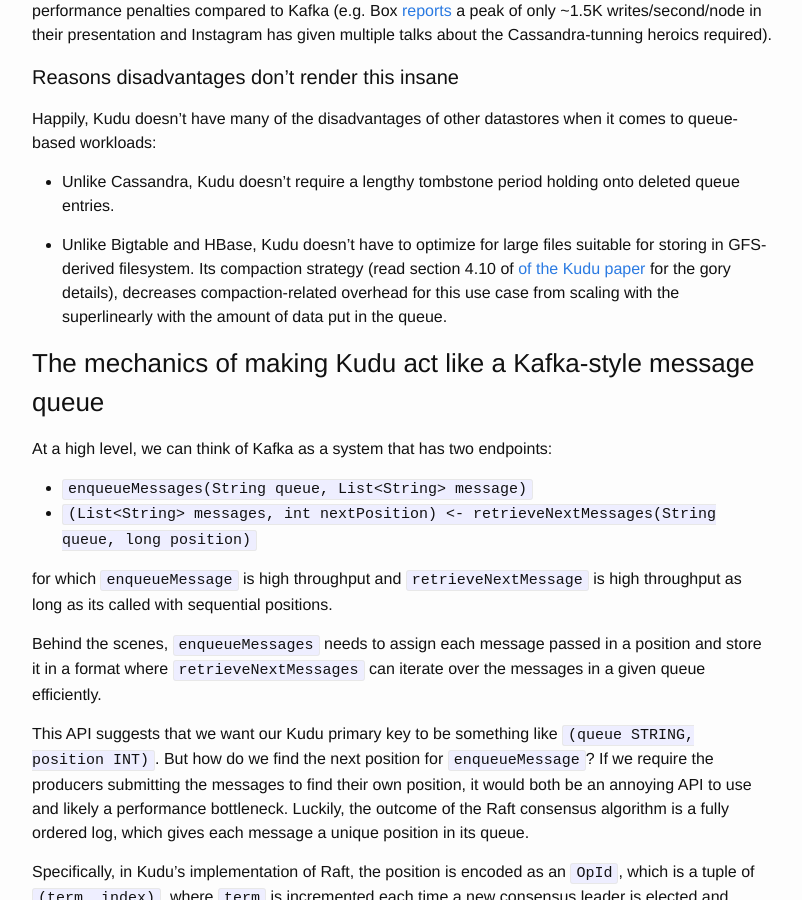
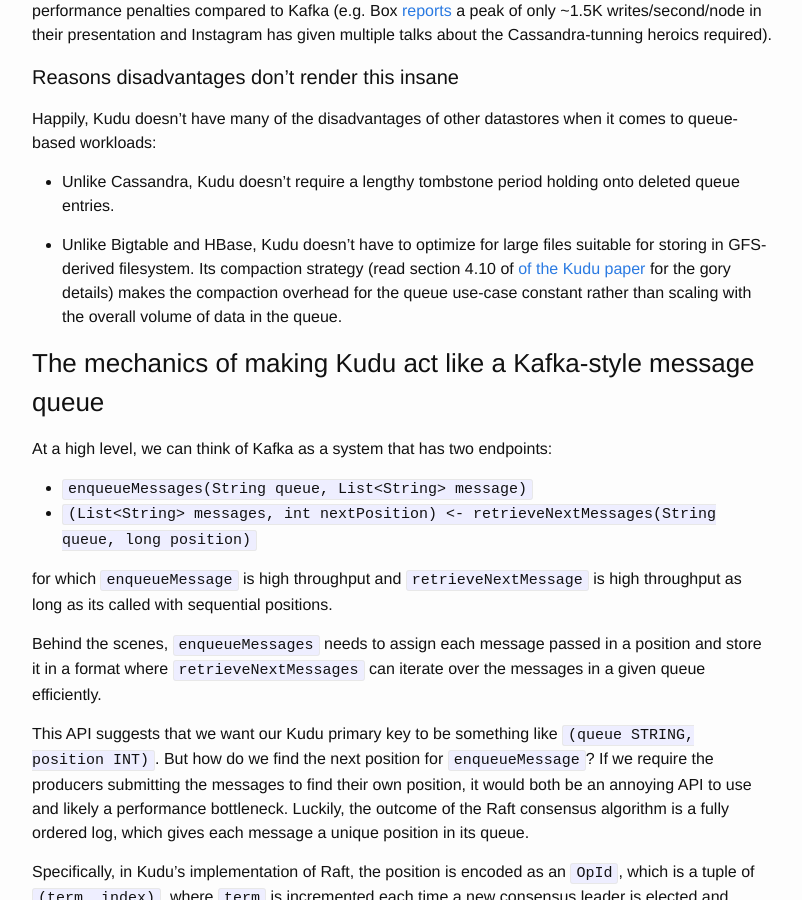
Before and after one commit to frew/frew.github.io, a Jekyll site: the page built from _posts/2016-01-24-kudu-as-a-more-flexible-kafka.markdown, in a window 1280 px wide and 900 px high, scrolled down 2982 px. Shown: the whole window, without its empty margins (238-1040 px from the left). Built offline with Jekyll 4.4.1, drawn with Linux system fonts in a browser that asks for light colours; comment, search, counter and statistics services are not loaded.

Commit message:
Write sentence more better

```diff
--- a/_posts/2016-01-24-kudu-as-a-more-flexible-kafka.markdown
+++ b/_posts/2016-01-24-kudu-as-a-more-flexible-kafka.markdown
@@ -66,7 +66,7 @@ Happily, Kudu doesn't have many of the disadvantages of other datastores when it
 
 * Unlike Cassandra, Kudu doesn't require a lengthy tombstone period holding onto deleted queue entries.
 
-* Unlike Bigtable and HBase, Kudu doesn't have to optimize for large files suitable for storing in GFS-derived filesystem. Its compaction strategy (read section 4.10 of [of the Kudu paper](http://getkudu.io/kudu.pdf) for the gory details), decreases compaction-related overhead for this use case from scaling with the superlinearly with the amount of data put in the queue.
+* Unlike Bigtable and HBase, Kudu doesn't have to optimize for large files suitable for storing in GFS-derived filesystem. Its compaction strategy (read section 4.10 of [of the Kudu paper](http://getkudu.io/kudu.pdf) for the gory details) makes the compaction overhead for the queue use-case constant rather than scaling with the overall volume of data in the queue.
 
 ### The mechanics of making Kudu act like a Kafka-style message queue
 
```
